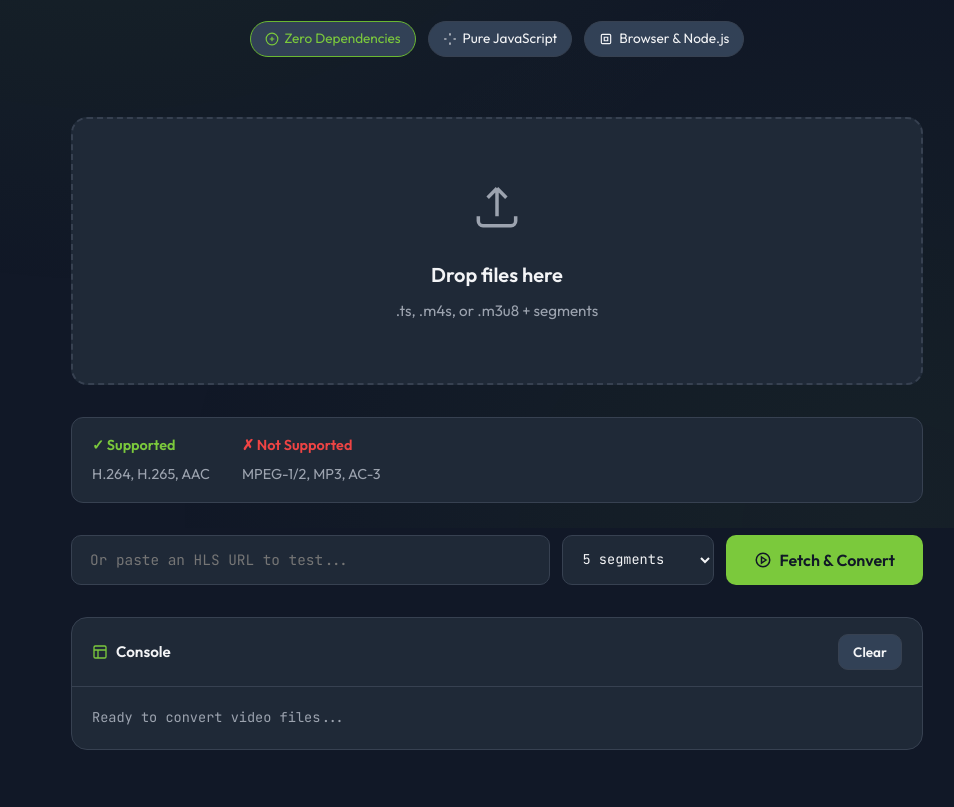
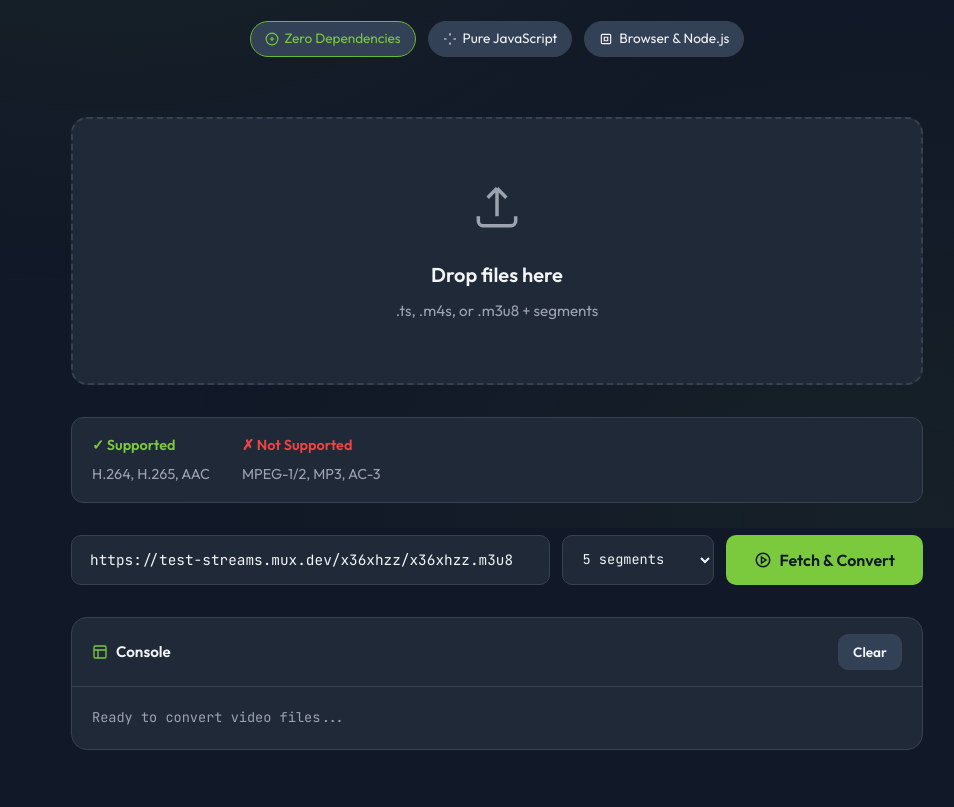
Before and after one commit to TVWIT/toMp4.js, a website: page index.html in a window 1280 px wide. Shown: the part 272-1079 px from the top of the page, without its empty margins (143-1097 px from the left). Drawn offline with Linux system fonts and the light colour scheme.

Commit message:
Add default test stream URL

```diff
--- a/index.html
+++ b/index.html
@@ -382,7 +382,7 @@
     </div>
 
     <div class="demo-url">
-      <input type="text" id="urlInput" placeholder="Or paste an HLS URL to test...">
+      <input type="text" id="urlInput" placeholder="Or paste an HLS URL to test..." value="https://test-streams.mux.dev/x36xhzz/x36xhzz.m3u8">
       <select id="segmentLimit" title="Max segments to download">
         <option value="5" selected>5 segments</option>
         <option value="10">10 segments</option>
```
